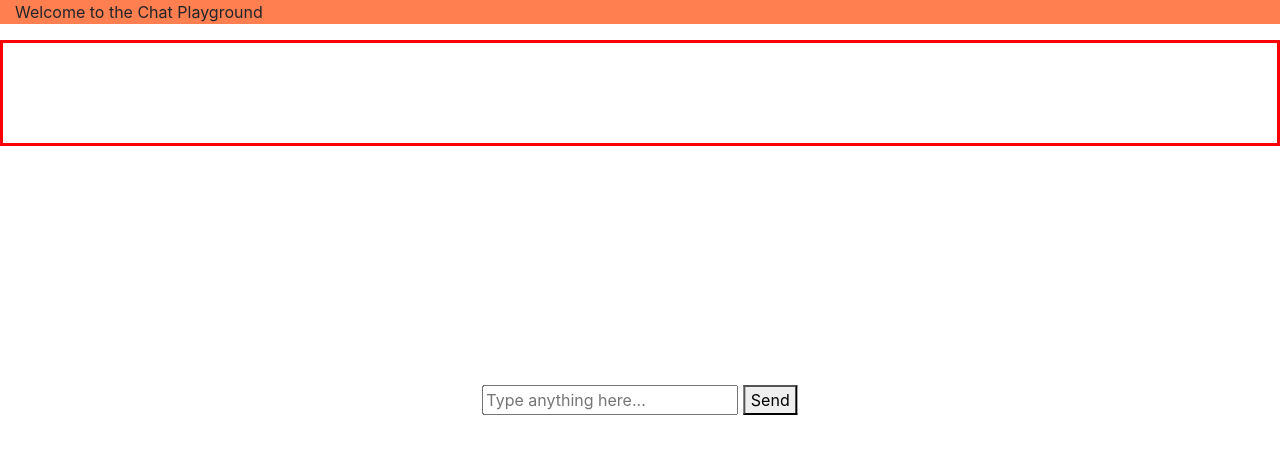
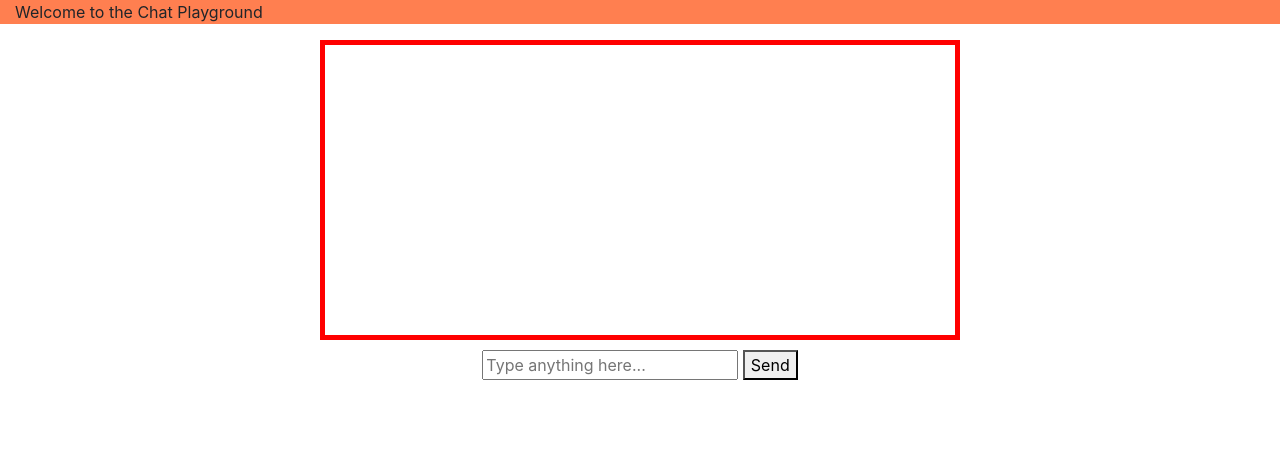
Before and after one commit to capnTP/chatPlayground, a website: page public/index.html in a window 1280 px wide. Drawn offline with nearby package versions, Linux system fonts and the light colour scheme; no server answers.

Commit message:
Adjust chat box and auto scroll

```diff
--- a/public/index.html
+++ b/public/index.html
@@ -2,23 +2,29 @@
 <html>
   <head>
     <meta charset="utf-8">
+    <script src="/socket.io/socket.io.js"></script>
+    <script src="/js/libs/jquery-3.3.1.min.js"></script>
+    <script src="/js/index.js"></script>
     <link rel="stylesheet" href="https://maxcdn.bootstrapcdn.com/bootstrap/4.0.0/css/bootstrap.min.css" integrity="sha384-Gn5384xqQ1aoWXA+058RXPxPg6fy4IWvTNh0E263XmFcJlSAwiGgFAW/dAiS6JXm" crossorigin="anonymous">
     <style>
       .form-container {
-        position: absolute;
+        position: relative;
         margin: 0;
-        padding: 5px;
-        top: 50%;
-        left: 50%;
-        transform: translate(-50%, -50%);
+        padding: 10px;
+        text-align: center;
       }
       #messages {
         list-style-type: none;
-        border: 3px solid red;
-        padding: 50px;
+        overflow: auto;
+        margin: auto;
+        width: 50%;
+        height: 300px;
+        border: 5px solid red;
+        padding: 10px;
         text-align: center;
       }
     </style>
+
     <title>The Chat Playground</title>
   </head>
   <body>
@@ -26,9 +32,7 @@
       <p>Welcome to the Chat Playground</p>
     </div>
 
-    <ul id="messages">
-
-    </ul>
+    <ul id="messages"></ul>
     <div class="form-container">
       <form id="message-form">
         <input type="text" name="message" placeholder="Type anything here..."/>
@@ -36,8 +40,5 @@
       </form>
     </div>
 
-    <script src="/socket.io/socket.io.js"></script>
-    <script src="/js/libs/jquery-3.3.1.min.js"></script>
-    <script src="/js/index.js"></script>
   </body>
 </html>
--- a/public/js/index.js
+++ b/public/js/index.js
@@ -8,6 +8,7 @@ socket.on('disconnect', function () {
   console.log('Disconnected from server');
 });
 
+$(document).ready(function() {
   socket.on('newMessage', function (message) {
     console.log('New message', message);
     let li = jQuery('<li></li>');
@@ -15,6 +16,7 @@ socket.on('newMessage', function (message) {
 
     jQuery('#messages').append(li);
   });
+
 
 // socket.emit('createMessage', {
 //   from: 'Test',
@@ -25,7 +27,7 @@ socket.on('newMessage', function (message) {
 
   jQuery('#message-form').on('submit', function (e) {
     e.preventDefault();
-
+    $('#messages').animate({ scrollTop: $('#messages').prop("scrollHeight") }, 2000)
     socket.emit('createMessage', {
       from: 'User',
       text: jQuery('[name=message]').val()
@@ -33,3 +35,4 @@ jQuery('#message-form').on('submit', function (e) {
 
     })
   });
+});
```
Lines whose indentation alone changed are shown as unchanged.
